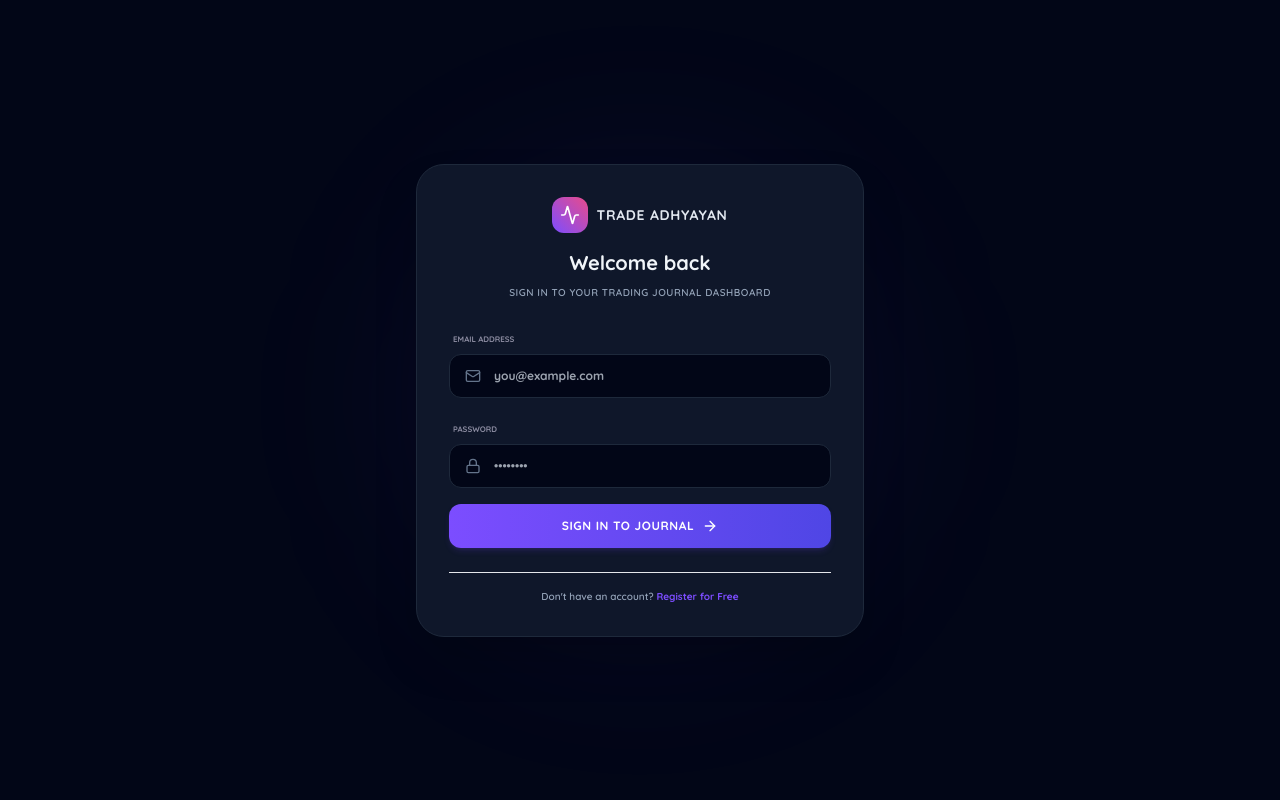
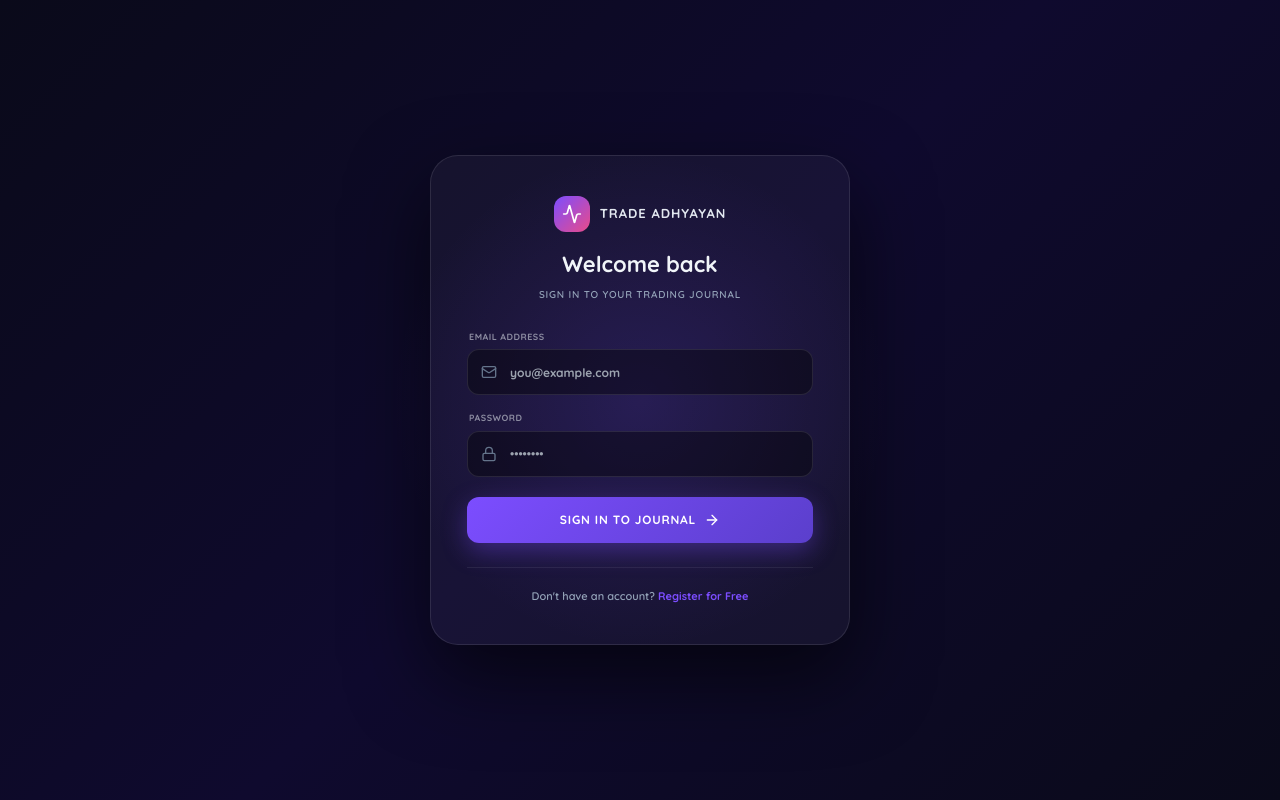
Before and after one commit to Ajay-internationals/tradeadhyayan, a Next.js app: page /login in a window 1280 px wide. Built offline with nearby package versions, Linux system fonts and the light colour scheme.

Commit message:
fix login signup styling

```diff
--- a/app/login/page.tsx
+++ b/app/login/page.tsx
@@ -16,76 +16,184 @@ export default function LoginPage() {
   const handleLogin = async (e: React.FormEvent) => {
     e.preventDefault();
     if (!email) return;
-
-    // Instant login (no backend password validation)
-    localStorage.setItem('trade_adhyayan_user', email.trim().toLowerCase());
-    toast.success("Successfully logged in");
+    setLoading(true);
+    // Instant login - store user and redirect
+    localStorage.setItem("trade_adhyayan_user", email.trim().toLowerCase());
+    toast.success("Successfully logged in!");
     router.push("/dashboard");
   };
 
   return (
-    <div className="min-h-screen bg-slate-950 text-white flex flex-col justify-center items-center font-sans px-6 relative selection:bg-[#7C4DFF]/30 selection:text-white">
-      {/* Glow effects */}
-      <div className="absolute top-1/2 left-1/2 -translate-x-1/2 -translate-y-1/2 w-[400px] h-[400px] bg-[#7C4DFF]/10 rounded-full blur-[100px] pointer-events-none" />
+    <div style={{
+      minHeight: "100vh",
+      background: "linear-gradient(135deg, #0A0A1A 0%, #0F0A2E 50%, #0A0A1A 100%)",
+      display: "flex",
+      flexDirection: "column",
+      justifyContent: "center",
+      alignItems: "center",
+      padding: "24px",
+      fontFamily: "'Quicksand', system-ui, sans-serif",
+      position: "relative",
+      overflow: "hidden",
+    }}>
+      {/* Purple glow */}
+      <div style={{
+        position: "absolute",
+        top: "50%", left: "50%",
+        transform: "translate(-50%, -50%)",
+        width: "500px", height: "500px",
+        background: "radial-gradient(circle, rgba(124,77,255,0.15) 0%, transparent 70%)",
+        pointerEvents: "none",
+      }} />
 
-      <div className="w-full max-w-md bg-slate-900 border border-slate-800 rounded-[28px] p-8 shadow-2xl relative z-10 space-y-6">
-        <div className="text-center space-y-2">
-          <Link href="/" className="inline-flex items-center gap-2 mb-2 group">
-            <div className="p-2 bg-gradient-to-tr from-[#7C4DFF] to-[#E94B8A] rounded-xl text-white group-hover:scale-105 transition-transform">
-              <Activity className="w-5 h-5" />
+      {/* Card */}
+      <div style={{
+        width: "100%",
+        maxWidth: "420px",
+        background: "rgba(255,255,255,0.04)",
+        border: "1px solid rgba(255,255,255,0.1)",
+        borderRadius: "28px",
+        padding: "40px 36px",
+        boxShadow: "0 32px 80px rgba(0,0,0,0.6)",
+        position: "relative",
+        zIndex: 1,
+      }}>
+        {/* Logo */}
+        <div style={{ textAlign: "center", marginBottom: "28px" }}>
+          <Link href="/" style={{ textDecoration: "none", display: "inline-flex", alignItems: "center", gap: "10px", marginBottom: "16px" }}>
+            <div style={{
+              padding: "8px",
+              background: "linear-gradient(135deg, #7C4DFF, #E94B8A)",
+              borderRadius: "12px",
+              display: "flex",
+              alignItems: "center",
+              justifyContent: "center",
+            }}>
+              <Activity size={20} color="#fff" />
             </div>
-            <span className="font-heading font-black text-sm uppercase tracking-wider text-slate-200">
+            <span style={{ fontWeight: 900, fontSize: "13px", textTransform: "uppercase", letterSpacing: "1px", color: "#E2E8F0" }}>
               Trade Adhyayan
             </span>
           </Link>
-          <h2 className="text-xl font-black text-slate-100">Welcome back</h2>
-          <p className="text-[10px] text-slate-400 font-semibold uppercase tracking-wider">Sign in to your trading journal dashboard</p>
+          <h2 style={{ margin: "0 0 6px", fontSize: "22px", fontWeight: 900, color: "#F1F5F9" }}>Welcome back</h2>
+          <p style={{ margin: 0, fontSize: "10px", color: "#94A3B8", fontWeight: 600, textTransform: "uppercase", letterSpacing: "0.8px" }}>
+            Sign in to your trading journal
+          </p>
         </div>
 
-        <form onSubmit={handleLogin} className="space-y-4">
-          <div className="space-y-1.5 text-left">
-            <label className="text-[8px] font-black uppercase text-[#8C8CA1] ml-1">Email Address</label>
-            <div className="relative">
-              <Mail className="absolute left-4 top-1/2 -translate-y-1/2 w-4 h-4 text-slate-500" />
+        <form onSubmit={handleLogin} style={{ display: "flex", flexDirection: "column", gap: "16px" }}>
+          {/* Email */}
+          <div>
+            <label style={{ fontSize: "9px", fontWeight: 800, textTransform: "uppercase", color: "#8C8CA1", letterSpacing: "0.5px", display: "block", marginBottom: "6px", marginLeft: "2px" }}>
+              Email Address
+            </label>
+            <div style={{ position: "relative" }}>
+              <Mail size={16} color="#64748B" style={{ position: "absolute", left: "14px", top: "50%", transform: "translateY(-50%)" }} />
               <input
                 required
                 type="email"
                 placeholder="you@example.com"
                 value={email}
                 onChange={(e) => setEmail(e.target.value)}
-                className="w-full pl-11 pr-4 h-11 rounded-xl bg-slate-950 border border-slate-800 text-xs font-bold text-slate-200 focus:outline-none focus:border-[#7C4DFF] focus:ring-1 focus:ring-[#7C4DFF] transition-all"
+                style={{
+                  width: "100%",
+                  height: "46px",
+                  paddingLeft: "42px",
+                  paddingRight: "14px",
+                  background: "rgba(0,0,0,0.4)",
+                  border: "1px solid rgba(255,255,255,0.1)",
+                  borderRadius: "12px",
+                  color: "#E2E8F0",
+                  fontSize: "12px",
+                  fontWeight: 700,
+                  outline: "none",
+                  boxSizing: "border-box",
+                  fontFamily: "inherit",
+                  transition: "border-color 0.2s",
+                }}
+                onFocus={(e) => (e.target.style.borderColor = "#7C4DFF")}
+                onBlur={(e) => (e.target.style.borderColor = "rgba(255,255,255,0.1)")}
               />
             </div>
           </div>
 
-          <div className="space-y-1.5 text-left">
-            <label className="text-[8px] font-black uppercase text-[#8C8CA1] ml-1">Password</label>
-            <div className="relative">
-              <Lock className="absolute left-4 top-1/2 -translate-y-1/2 w-4 h-4 text-slate-500" />
+          {/* Password */}
+          <div>
+            <label style={{ fontSize: "9px", fontWeight: 800, textTransform: "uppercase", color: "#8C8CA1", letterSpacing: "0.5px", display: "block", marginBottom: "6px", marginLeft: "2px" }}>
+              Password
+            </label>
+            <div style={{ position: "relative" }}>
+              <Lock size={16} color="#64748B" style={{ position: "absolute", left: "14px", top: "50%", transform: "translateY(-50%)" }} />
               <input
                 required
                 type="password"
                 placeholder="••••••••"
                 value={password}
                 onChange={(e) => setPassword(e.target.value)}
-                className="w-full pl-11 pr-4 h-11 rounded-xl bg-slate-950 border border-slate-800 text-xs font-bold text-slate-200 focus:outline-none focus:border-[#7C4DFF] focus:ring-1 focus:ring-[#7C4DFF] transition-all"
+                style={{
+                  width: "100%",
+                  height: "46px",
+                  paddingLeft: "42px",
+                  paddingRight: "14px",
+                  background: "rgba(0,0,0,0.4)",
+                  border: "1px solid rgba(255,255,255,0.1)",
+                  borderRadius: "12px",
+                  color: "#E2E8F0",
+                  fontSize: "12px",
+                  fontWeight: 700,
+                  outline: "none",
+                  boxSizing: "border-box",
+                  fontFamily: "inherit",
+                  transition: "border-color 0.2s",
+                }}
+                onFocus={(e) => (e.target.style.borderColor = "#7C4DFF")}
+                onBlur={(e) => (e.target.style.borderColor = "rgba(255,255,255,0.1)")}
               />
             </div>
           </div>
 
+          {/* Submit */}
           <button
             type="submit"
             disabled={loading}
-            className="w-full h-11 bg-gradient-to-r from-[#7C4DFF] to-indigo-600 hover:opacity-95 text-white font-bold rounded-xl text-xs uppercase tracking-wider transition-all flex items-center justify-center gap-2 cursor-pointer shadow-md shadow-[#7C4DFF]/15 disabled:opacity-50"
+            style={{
+              width: "100%",
+              height: "46px",
+              background: loading ? "#4A3080" : "linear-gradient(135deg, #7C4DFF, #5B3FCC)",
+              border: "none",
+              borderRadius: "12px",
+              color: "#fff",
+              fontSize: "12px",
+              fontWeight: 800,
+              textTransform: "uppercase",
+              letterSpacing: "0.8px",
+              cursor: loading ? "not-allowed" : "pointer",
+              display: "flex",
+              alignItems: "center",
+              justifyContent: "center",
+              gap: "8px",
+              marginTop: "4px",
+              boxShadow: "0 8px 24px rgba(124,77,255,0.35)",
+              transition: "opacity 0.2s",
+              fontFamily: "inherit",
+            }}
           >
-            <span>{loading ? "Authenticating..." : "Sign In to Journal"}</span>
-            {!loading && <ArrowRight className="w-4 h-4" />}
+            <span>{loading ? "Signing in..." : "Sign In to Journal"}</span>
+            {!loading && <ArrowRight size={16} />}
           </button>
         </form>
 
-        <div className="text-center text-[10px] text-slate-400 font-semibold border-t border-slate-850 pt-4">
-          Don't have an account?{" "}
-          <Link href="/signup" className="text-[#7C4DFF] font-bold hover:underline">
+        <div style={{
+          marginTop: "24px",
+          paddingTop: "20px",
+          borderTop: "1px solid rgba(255,255,255,0.07)",
+          textAlign: "center",
+          fontSize: "11px",
+          color: "#94A3B8",
+          fontWeight: 600,
+        }}>
+          Don&apos;t have an account?{" "}
+          <Link href="/signup" style={{ color: "#7C4DFF", fontWeight: 800, textDecoration: "none" }}>
             Register for Free
           </Link>
         </div>
--- a/app/signup/page.tsx
+++ b/app/signup/page.tsx
@@ -6,6 +6,34 @@ import Link from "next/link";
 import { registerUser } from "@/app/actions/auth";
 import toast from "react-hot-toast";
 import { Activity, Mail, User, Lock, ArrowRight } from "lucide-react";
+
+const inputStyle: React.CSSProperties = {
+  width: "100%",
+  height: "46px",
+  paddingLeft: "42px",
+  paddingRight: "14px",
+  background: "rgba(0,0,0,0.4)",
+  border: "1px solid rgba(255,255,255,0.1)",
+  borderRadius: "12px",
+  color: "#E2E8F0",
+  fontSize: "12px",
+  fontWeight: 700,
+  outline: "none",
+  boxSizing: "border-box",
+  fontFamily: "inherit",
+  transition: "border-color 0.2s",
+};
+
+const labelStyle: React.CSSProperties = {
+  fontSize: "9px",
+  fontWeight: 800,
+  textTransform: "uppercase",
+  color: "#8C8CA1",
+  letterSpacing: "0.5px",
+  display: "block",
+  marginBottom: "6px",
+  marginLeft: "2px",
+};
 
 export default function SignupPage() {
   const [name, setName] = useState("");
@@ -17,91 +45,167 @@ export default function SignupPage() {
   const handleSignup = async (e: React.FormEvent) => {
     e.preventDefault();
     if (!name || !email) return;
-
-    // Instant signup (no backend password validation)
-    localStorage.setItem('trade_adhyayan_user', email.trim().toLowerCase());
+    setLoading(true);
+    localStorage.setItem("trade_adhyayan_user", email.trim().toLowerCase());
     toast.success("Account created successfully!");
     router.push("/dashboard");
   };
 
   return (
-    <div className="min-h-screen bg-slate-950 text-white flex flex-col justify-center items-center font-sans px-6 relative selection:bg-[#7C4DFF]/30 selection:text-white">
-      {/* Glow effects */}
-      <div className="absolute top-1/2 left-1/2 -translate-x-1/2 -translate-y-1/2 w-[400px] h-[400px] bg-[#E94B8A]/10 rounded-full blur-[100px] pointer-events-none" />
+    <div style={{
+      minHeight: "100vh",
+      background: "linear-gradient(135deg, #0A0A1A 0%, #1A0A2E 50%, #0A0A1A 100%)",
+      display: "flex",
+      flexDirection: "column",
+      justifyContent: "center",
+      alignItems: "center",
+      padding: "24px",
+      fontFamily: "'Quicksand', system-ui, sans-serif",
+      position: "relative",
+      overflow: "hidden",
+    }}>
+      {/* Pink glow */}
+      <div style={{
+        position: "absolute",
+        top: "50%", left: "50%",
+        transform: "translate(-50%, -50%)",
+        width: "500px", height: "500px",
+        background: "radial-gradient(circle, rgba(233,75,138,0.12) 0%, transparent 70%)",
+        pointerEvents: "none",
+      }} />
 
-      <div className="w-full max-w-md bg-slate-900 border border-slate-800 rounded-[28px] p-8 shadow-2xl relative z-10 space-y-6">
-        <div className="text-center space-y-2">
-          <Link href="/" className="inline-flex items-center gap-2 mb-2 group">
-            <div className="p-2 bg-gradient-to-tr from-[#7C4DFF] to-[#E94B8A] rounded-xl text-white group-hover:scale-105 transition-transform">
-              <Activity className="w-5 h-5" />
+      {/* Card */}
+      <div style={{
+        width: "100%",
+        maxWidth: "420px",
+        background: "rgba(255,255,255,0.04)",
+        border: "1px solid rgba(255,255,255,0.1)",
+        borderRadius: "28px",
+        padding: "40px 36px",
+        boxShadow: "0 32px 80px rgba(0,0,0,0.6)",
+        position: "relative",
+        zIndex: 1,
+      }}>
+        {/* Logo */}
+        <div style={{ textAlign: "center", marginBottom: "28px" }}>
+          <Link href="/" style={{ textDecoration: "none", display: "inline-flex", alignItems: "center", gap: "10px", marginBottom: "16px" }}>
+            <div style={{
+              padding: "8px",
+              background: "linear-gradient(135deg, #7C4DFF, #E94B8A)",
+              borderRadius: "12px",
+              display: "flex",
+              alignItems: "center",
+              justifyContent: "center",
+            }}>
+              <Activity size={20} color="#fff" />
             </div>
-            <span className="font-heading font-black text-sm uppercase tracking-wider text-slate-200">
+            <span style={{ fontWeight: 900, fontSize: "13px", textTransform: "uppercase", letterSpacing: "1px", color: "#E2E8F0" }}>
               Trade Adhyayan
             </span>
           </Link>
-          <h2 className="text-xl font-black text-slate-100">Create account</h2>
-          <p className="text-[10px] text-slate-400 font-semibold uppercase tracking-wider">Start tracking your trading discipline for free</p>
+          <h2 style={{ margin: "0 0 6px", fontSize: "22px", fontWeight: 900, color: "#F1F5F9" }}>Create account</h2>
+          <p style={{ margin: 0, fontSize: "10px", color: "#94A3B8", fontWeight: 600, textTransform: "uppercase", letterSpacing: "0.8px" }}>
+            Start tracking your discipline for free
+          </p>
         </div>
 
-        <form onSubmit={handleSignup} className="space-y-4">
-          <div className="space-y-1.5 text-left">
-            <label className="text-[8px] font-black uppercase text-[#8C8CA1] ml-1">Your Name</label>
-            <div className="relative">
-              <User className="absolute left-4 top-1/2 -translate-y-1/2 w-4 h-4 text-slate-500" />
+        <form onSubmit={handleSignup} style={{ display: "flex", flexDirection: "column", gap: "16px" }}>
+          {/* Name */}
+          <div>
+            <label style={labelStyle}>Your Name</label>
+            <div style={{ position: "relative" }}>
+              <User size={16} color="#64748B" style={{ position: "absolute", left: "14px", top: "50%", transform: "translateY(-50%)" }} />
               <input
                 required
                 type="text"
                 placeholder="Ajay Sharma"
                 value={name}
                 onChange={(e) => setName(e.target.value)}
-                className="w-full pl-11 pr-4 h-11 rounded-xl bg-slate-950 border border-slate-800 text-xs font-bold text-slate-200 focus:outline-none focus:border-[#7C4DFF] focus:ring-1 focus:ring-[#7C4DFF] transition-all"
+                style={inputStyle}
+                onFocus={(e) => (e.target.style.borderColor = "#E94B8A")}
+                onBlur={(e) => (e.target.style.borderColor = "rgba(255,255,255,0.1)")}
               />
             </div>
           </div>
 
-          <div className="space-y-1.5 text-left">
-            <label className="text-[8px] font-black uppercase text-[#8C8CA1] ml-1">Email Address</label>
-            <div className="relative">
-              <Mail className="absolute left-4 top-1/2 -translate-y-1/2 w-4 h-4 text-slate-500" />
+          {/* Email */}
+          <div>
+            <label style={labelStyle}>Email Address</label>
+            <div style={{ position: "relative" }}>
+              <Mail size={16} color="#64748B" style={{ position: "absolute", left: "14px", top: "50%", transform: "translateY(-50%)" }} />
               <input
                 required
                 type="email"
                 placeholder="you@example.com"
                 value={email}
                 onChange={(e) => setEmail(e.target.value)}
-                className="w-full pl-11 pr-4 h-11 rounded-xl bg-slate-950 border border-slate-800 text-xs font-bold text-slate-200 focus:outline-none focus:border-[#7C4DFF] focus:ring-1 focus:ring-[#7C4DFF] transition-all"
+                style={inputStyle}
+                onFocus={(e) => (e.target.style.borderColor = "#E94B8A")}
+                onBlur={(e) => (e.target.style.borderColor = "rgba(255,255,255,0.1)")}
               />
             </div>
           </div>
 
-          <div className="space-y-1.5 text-left">
-            <label className="text-[8px] font-black uppercase text-[#8C8CA1] ml-1">Password</label>
-            <div className="relative">
-              <Lock className="absolute left-4 top-1/2 -translate-y-1/2 w-4 h-4 text-slate-500" />
+          {/* Password */}
+          <div>
+            <label style={labelStyle}>Password</label>
+            <div style={{ position: "relative" }}>
+              <Lock size={16} color="#64748B" style={{ position: "absolute", left: "14px", top: "50%", transform: "translateY(-50%)" }} />
               <input
                 required
                 type="password"
                 placeholder="••••••••"
                 value={password}
                 onChange={(e) => setPassword(e.target.value)}
-                className="w-full pl-11 pr-4 h-11 rounded-xl bg-slate-950 border border-slate-800 text-xs font-bold text-slate-200 focus:outline-none focus:border-[#7C4DFF] focus:ring-1 focus:ring-[#7C4DFF] transition-all"
+                style={inputStyle}
+                onFocus={(e) => (e.target.style.borderColor = "#E94B8A")}
+                onBlur={(e) => (e.target.style.borderColor = "rgba(255,255,255,0.1)")}
               />
             </div>
           </div>
 
+          {/* Submit */}
           <button
             type="submit"
             disabled={loading}
-            className="w-full h-11 bg-gradient-to-r from-[#7C4DFF] to-indigo-600 hover:opacity-95 text-white font-bold rounded-xl text-xs uppercase tracking-wider transition-all flex items-center justify-center gap-2 cursor-pointer shadow-md shadow-[#7C4DFF]/15 disabled:opacity-50"
+            style={{
+              width: "100%",
+              height: "46px",
+              background: loading ? "#7A2050" : "linear-gradient(135deg, #E94B8A, #7C4DFF)",
+              border: "none",
+              borderRadius: "12px",
+              color: "#fff",
+              fontSize: "12px",
+              fontWeight: 800,
+              textTransform: "uppercase",
+              letterSpacing: "0.8px",
+              cursor: loading ? "not-allowed" : "pointer",
+              display: "flex",
+              alignItems: "center",
+              justifyContent: "center",
+              gap: "8px",
+              marginTop: "4px",
+              boxShadow: "0 8px 24px rgba(233,75,138,0.35)",
+              transition: "opacity 0.2s",
+              fontFamily: "inherit",
+            }}
           >
-            <span>{loading ? "Registering..." : "Create Free Account"}</span>
-            {!loading && <ArrowRight className="w-4 h-4" />}
+            <span>{loading ? "Creating account..." : "Create Free Account"}</span>
+            {!loading && <ArrowRight size={16} />}
           </button>
         </form>
 
-        <div className="text-center text-[10px] text-slate-400 font-semibold border-t border-slate-850 pt-4">
+        <div style={{
+          marginTop: "24px",
+          paddingTop: "20px",
+          borderTop: "1px solid rgba(255,255,255,0.07)",
+          textAlign: "center",
+          fontSize: "11px",
+          color: "#94A3B8",
+          fontWeight: 600,
+        }}>
           Already have an account?{" "}
-          <Link href="/login" className="text-[#7C4DFF] font-bold hover:underline">
+          <Link href="/login" style={{ color: "#7C4DFF", fontWeight: 800, textDecoration: "none" }}>
             Sign In
           </Link>
         </div>
```
